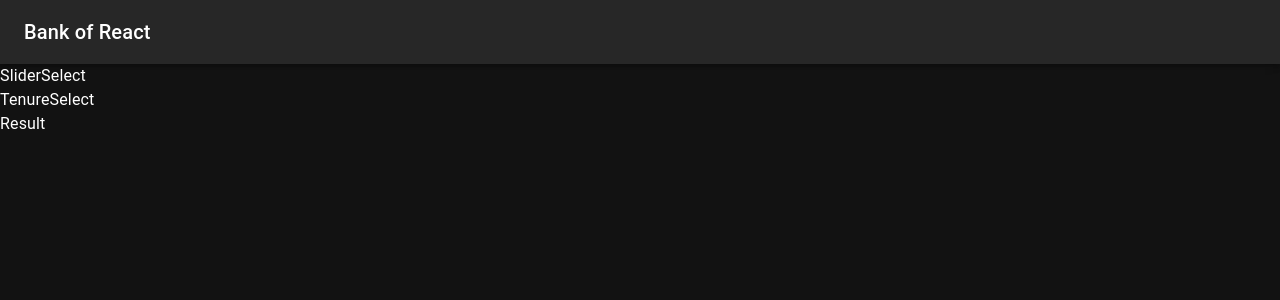
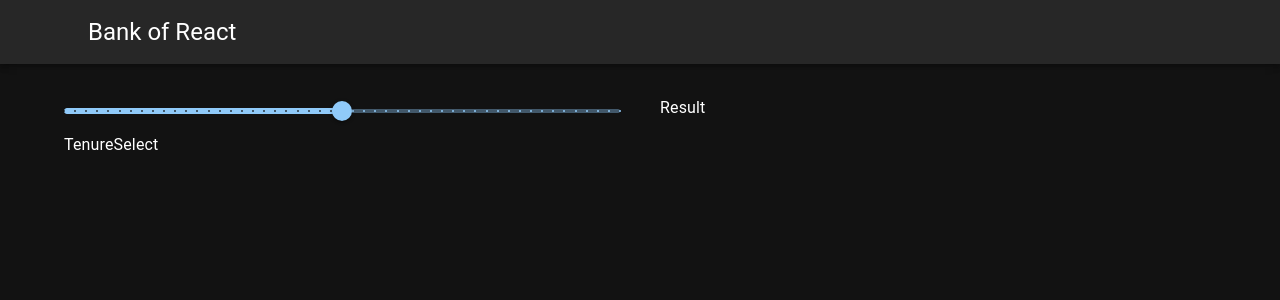
Before and after one commit to BenjaminSeed/mortgage-calculator, a React (Vite) app: page / in a window 1280 px wide. Shown: the top 300 px of the page. Built offline with nearby package versions, Linux system fonts and the light colour scheme.

Commit message:
added sliders and props. issue with props, may need to implement prop-types

```diff
--- a/src/App.jsx
+++ b/src/App.jsx
@@ -1,3 +1,4 @@
+import { Container, Grid } from "@mui/material";
 import Navbar from "./components/Navbar";
 import Result from "./components/Result";
 import SliderSelect from "./components/SliderSelect";
@@ -7,11 +8,21 @@ function App() {
   return (
     <div className="app">
       <Navbar />
-      <SliderSelect />
-      <TenureSelect />
-      <Result />
+      <Container maxWidth="lg" sx={{ marginTop: 4 }}>
+        <Grid container spacing={5}>
+          <Grid item xs={12} md={6}>
+            <SliderSelect />
+            <TenureSelect />
+          </Grid>
+          <Grid item xs={12} md={6}>
+            <Result />
+          </Grid>
+        </Grid>
+      </Container>
     </div>
   );
 }
 
 export default App;
+
+// xs={12} and md={6} these are to make the screen responsive and change size accordingly
--- a/src/Theme.jsx
+++ b/src/Theme.jsx
@@ -4,6 +4,11 @@ const Theme = createTheme({
   palette: {
     mode: "dark",
   },
+  typography: {
+    h1: {
+      fontSize: "12px",
+    },
+  },
 });
 
 export default Theme;
--- a/src/components/Navbar.jsx
+++ b/src/components/Navbar.jsx
@@ -1,15 +1,18 @@
 import AppBar from "@mui/material/AppBar";
 import Toolbar from "@mui/material/Toolbar";
 import Typography from "@mui/material/Typography";
+import { Container } from "@mui/material";
 
 const Navbar = () => {
   return (
     <AppBar position="static">
-      <Toolbar>
-        <Typography variant="h6" component="div" sx={{ flexGrow: 1 }}>
-          Bank of React
-        </Typography>
-      </Toolbar>
+      <Container maxWidth="lg">
+        <Toolbar>
+          <Typography variant="h5" component="p">
+            Bank of React
+          </Typography>
+        </Toolbar>
+      </Container>
     </AppBar>
   );
 };
--- a/src/components/SliderSelect.jsx
+++ b/src/components/SliderSelect.jsx
@@ -1,7 +1,11 @@
-import React from "react";
+import SliderComponent from "./common/SliderComponent";
 
 const SliderSelect = () => {
-  return <div>SliderSelect</div>;
+  return (
+    <div>
+      <SliderComponent min={0} max={500} defaultValue={250} step={10} />
+    </div>
+  );
 };
 
 export default SliderSelect;
--- a/src/components/common/SliderComponent.jsx
+++ b/src/components/common/SliderComponent.jsx
@@ -1,7 +1,18 @@
-import React from "react";
+/* eslint-disable react/prop-types */
+import Slider from "@mui/material/Slider";
 
-const SliderComponent = () => {
-  return <div>SliderComponent</div>;
+const SliderComponent = ({ min, max, defaultValue, step }) => {
+  return (
+    <Slider
+      defaultValue={defaultValue}
+      min={min}
+      max={max}
+      aria-label="Default"
+      valueLabelDisplay="auto"
+      marks
+      step={step}
+    />
+  );
 };
 
 export default SliderComponent;
```
